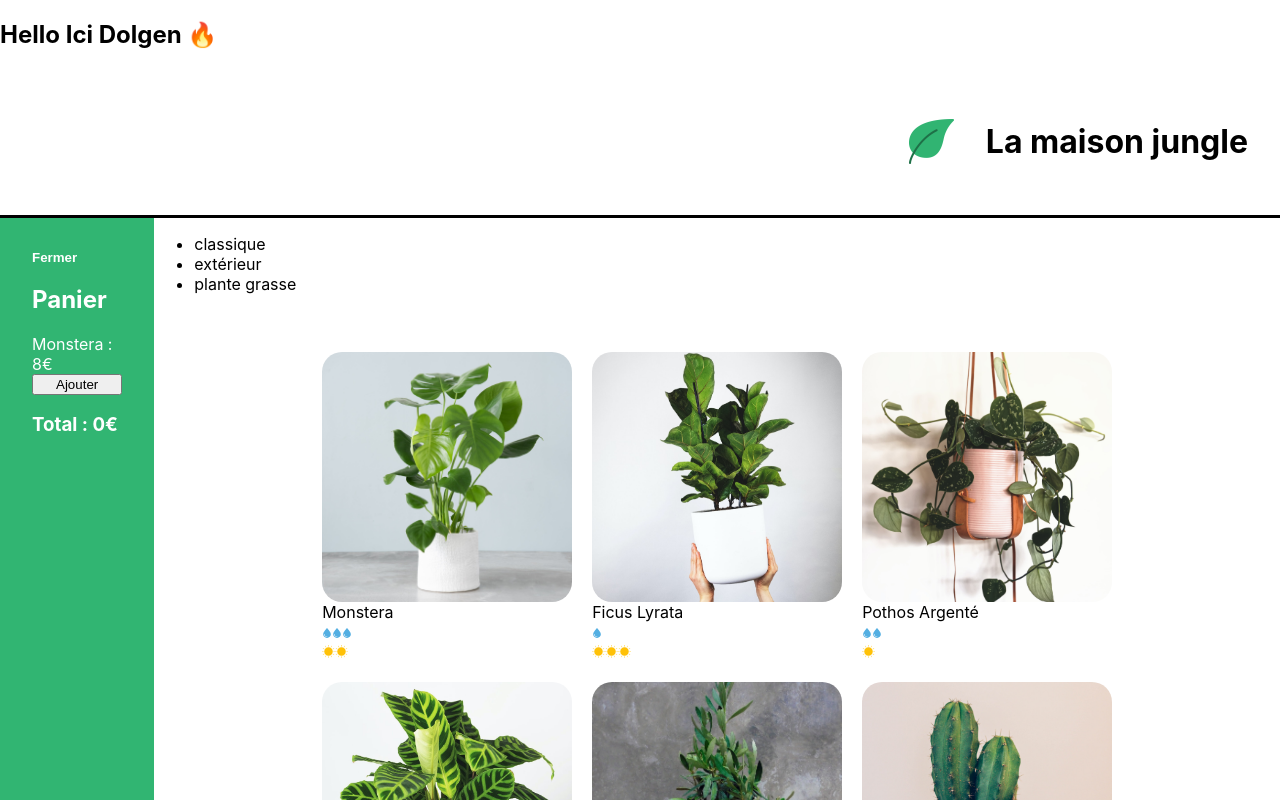
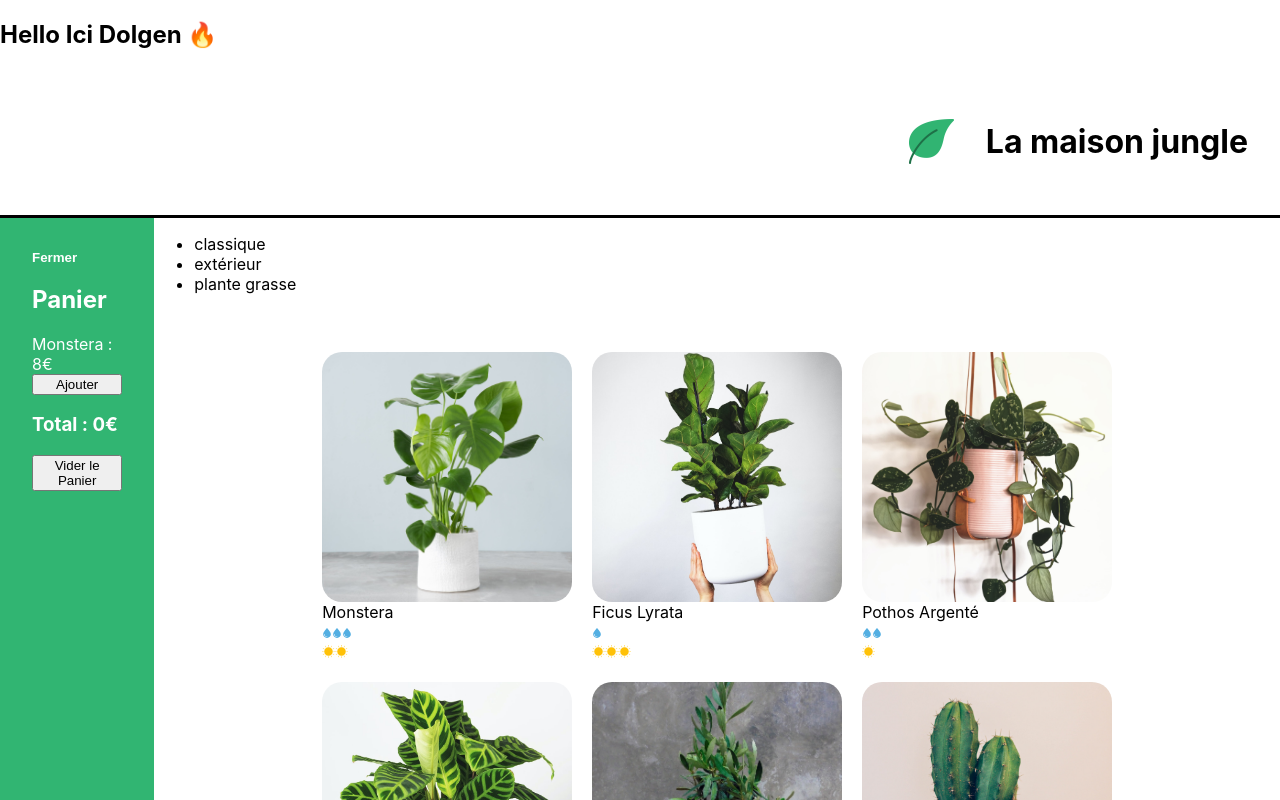
Before and after one commit to jamesattoh/React-App, a React (Create React App) app: page / in a window 1280 px wide. Shown: the top 800 px of the page. Built offline with nearby package versions, Linux system fonts and the light colour scheme.

Commit message:
adding button ViderPanier using useState

```diff
--- a/src/components/Cart.js
+++ b/src/components/Cart.js
@@ -30,6 +30,7 @@
 			<div>Monstera : {monsteraPrice}€</div>
 			<button onClick={() => updateCart(cart + 1)}>Ajouter</button>
 			<h3>Total : {monsteraPrice * cart}€</h3>
+			<button onClick={() => updateCart(0)} >Vider le Panier</button> {/* on aurait pu mettre onClick={() => updateCart(cart === 0)*/}
 		</div>
 	) : (
 		<div className='lmj-cart-closed'>
```
